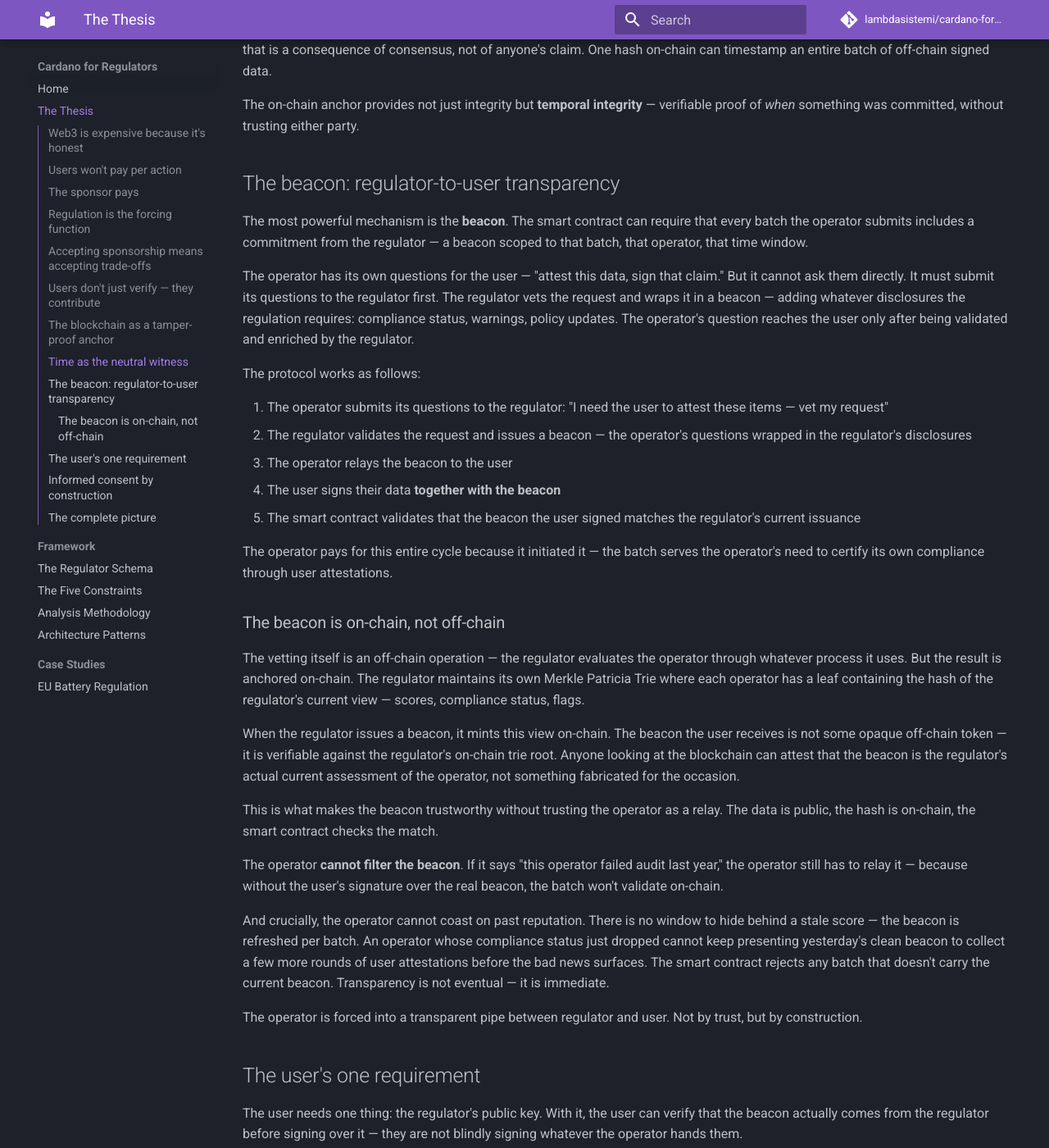
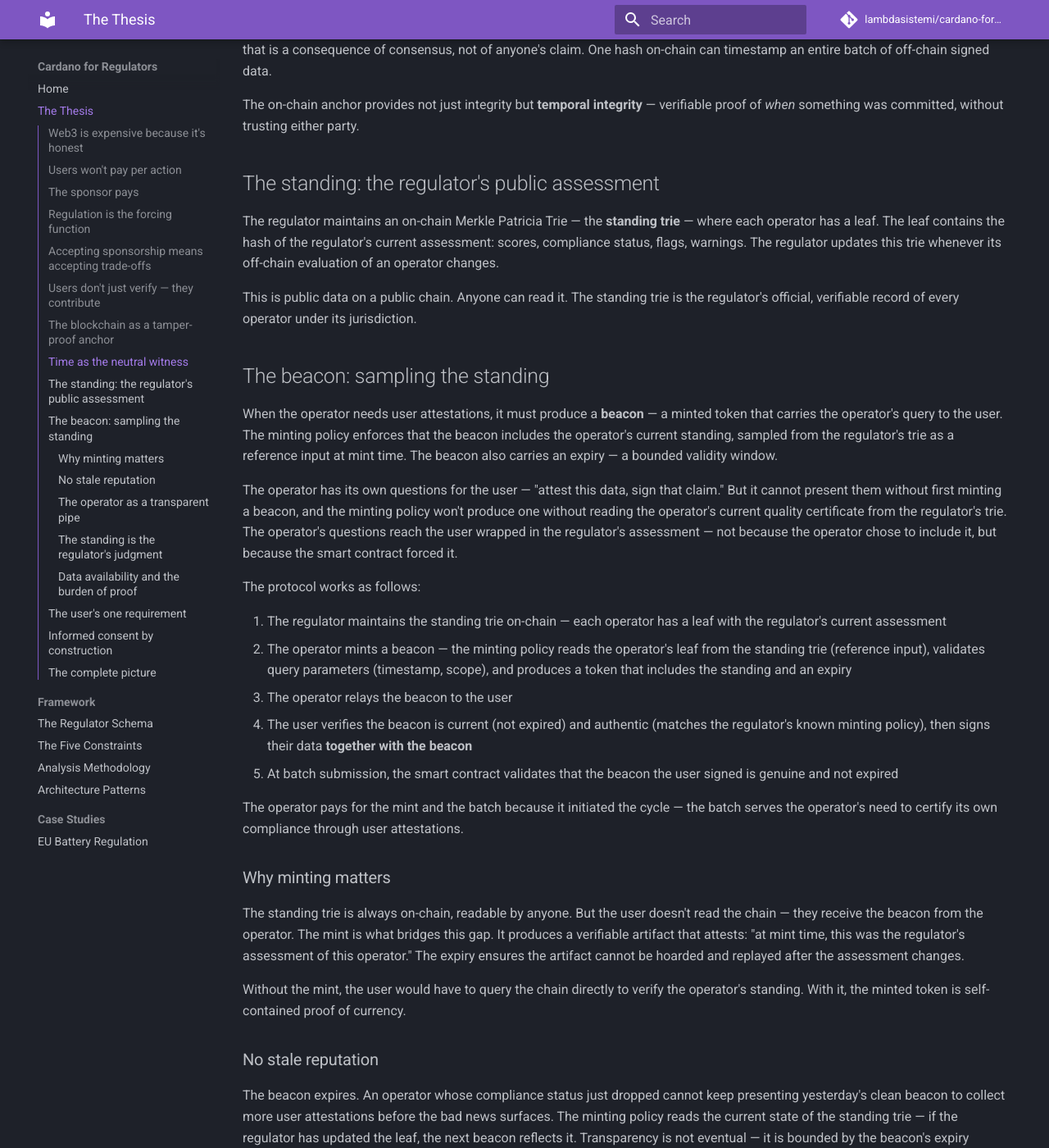
Before and after one commit to lambdasistemi/cardano-for-regulators, an MkDocs documentation site: the page built from docs/thesis.md, in a window 1280 px wide and 1400 px high, scrolled down 2269 px. Shown: the whole window at 82% size. Built offline with MkDocs 1.6.1 and Material for MkDocs 9.7.7, drawn with Linux system fonts in a browser that asks for light colours; comment, search, counter and statistics services are not loaded; some of the changed text lies outside the part shown.

Commit message:
Rewrite beacon section: standing trie, minting, data availability (#9)

```diff
--- a/docs/thesis.md
+++ b/docs/thesis.md
@@ -123,70 +123,145 @@ The on-chain anchor provides not just integrity but **temporal
 integrity** — verifiable proof of *when* something was committed,
 without trusting either party.
 
-## The beacon: regulator-to-user transparency
+## The standing: the regulator's public assessment
 
-The most powerful mechanism is the **beacon**. The smart contract can
-require that every batch the operator submits includes a commitment from
-the regulator — a beacon scoped to that batch, that operator, that time
-window.
+The regulator maintains an on-chain Merkle Patricia Trie — the
+**standing trie** — where each operator has a leaf. The leaf contains
+the hash of the regulator's current assessment: scores, compliance
+status, flags, warnings. The regulator updates this trie whenever its
+off-chain evaluation of an operator changes.
+
+This is public data on a public chain. Anyone can read it. The standing
+trie is the regulator's official, verifiable record of every operator
+under its jurisdiction.
+
+## The beacon: sampling the standing
+
+When the operator needs user attestations, it must produce a **beacon**
+— a minted token that carries the operator's query to the user. The
+minting policy enforces that the beacon includes the operator's current
+standing, sampled from the regulator's trie as a reference input at mint
+time. The beacon also carries an expiry — a bounded validity window.
 
 The operator has its own questions for the user — "attest this data,
-sign that claim." But it cannot ask them directly. It must submit its
-questions to the regulator first. The regulator vets the request and
-wraps it in a beacon — adding whatever disclosures the regulation
-requires: compliance status, warnings, policy updates. The operator's
-question reaches the user only after being validated and enriched by the
-regulator.
+sign that claim." But it cannot present them without first minting a
+beacon, and the minting policy won't produce one without reading the
+operator's current quality certificate from the regulator's trie. The
+operator's questions reach the user wrapped in the regulator's
+assessment — not because the operator chose to include it, but because
+the smart contract forced it.
 
 The protocol works as follows:
 
-1. The operator submits its questions to the regulator: "I need the user
-   to attest these items — vet my request"
-2. The regulator validates the request and issues a beacon — the
-   operator's questions wrapped in the regulator's disclosures
+1. The regulator maintains the standing trie on-chain — each operator
+   has a leaf with the regulator's current assessment
+2. The operator mints a beacon — the minting policy reads the operator's
+   leaf from the standing trie (reference input), validates query
+   parameters (timestamp, scope), and produces a token that includes the
+   standing and an expiry
 3. The operator relays the beacon to the user
-4. The user signs their data **together with the beacon**
-5. The smart contract validates that the beacon the user signed matches
-   the regulator's current issuance
+4. The user verifies the beacon is current (not expired) and authentic
+   (matches the regulator's known minting policy), then signs their data
+   **together with the beacon**
+5. At batch submission, the smart contract validates that the beacon the
+   user signed is genuine and not expired
 
-The operator pays for this entire cycle because it initiated it — the
-batch serves the operator's need to certify its own compliance through
-user attestations.
+The operator pays for the mint and the batch because it initiated the
+cycle — the batch serves the operator's need to certify its own
+compliance through user attestations.
 
-### The beacon is on-chain, not off-chain
+### Why minting matters
 
-The vetting itself is an off-chain operation — the regulator evaluates
-the operator through whatever process it uses. But the result is
-anchored on-chain. The regulator maintains its own Merkle Patricia Trie
-where each operator has a leaf containing the hash of the regulator's
-current view — scores, compliance status, flags.
+The standing trie is always on-chain, readable by anyone. But the user
+doesn't read the chain — they receive the beacon from the operator. The
+mint is what bridges this gap. It produces a verifiable artifact that
+attests: "at mint time, this was the regulator's assessment of this
+operator." The expiry ensures the artifact cannot be hoarded and
+replayed after the assessment changes.
 
-When the regulator issues a beacon, it mints this view on-chain. The
-beacon the user receives is not some opaque off-chain token — it is
-verifiable against the regulator's on-chain trie root. Anyone looking at
-the blockchain can attest that the beacon is the regulator's actual
-current assessment of the operator, not something fabricated for the
-occasion.
+Without the mint, the user would have to query the chain directly to
+verify the operator's standing. With it, the minted token is
+self-contained proof of currency.
 
-This is what makes the beacon trustworthy without trusting the operator
-as a relay. The data is public, the hash is on-chain, the smart contract
-checks the match.
+### No stale reputation
 
-The operator **cannot filter the beacon**. If it says "this operator
-failed audit last year," the operator still has to relay it — because
-without the user's signature over the real beacon, the batch won't
-validate on-chain.
+The beacon expires. An operator whose compliance status just dropped
+cannot keep presenting yesterday's clean beacon to collect more user
+attestations before the bad news surfaces. The minting policy reads the
+current state of the standing trie — if the regulator has updated the
+leaf, the next beacon reflects it. Transparency is not eventual — it is
+bounded by the beacon's expiry window.
 
-And crucially, the operator cannot coast on past reputation. There is no
-window to hide behind a stale score — the beacon is refreshed per batch.
-An operator whose compliance status just dropped cannot keep presenting
-yesterday's clean beacon to collect a few more rounds of user
-attestations before the bad news surfaces. The smart contract rejects
-any batch that doesn't carry the current beacon. Transparency is not
-eventual — it is immediate.
+### The operator as a transparent pipe
 
-The operator is forced into a transparent pipe between regulator and
-user. Not by trust, but by construction.
+The operator **cannot filter the standing**. If the regulator's
+assessment says "this operator failed audit last year," the beacon
+carries it — because the minting policy included it, and the user
+signed over it. The operator relays the regulator's judgment to the
+user not by choice, but by construction.
+
+### The standing is the regulator's judgment
+
+The standing trie is entirely under the regulator's control. Its inputs
+are heterogeneous: some are derived from on-chain data (inspecting
+operator trees, computing compliance metrics from chain history), some
+are off-chain (audits, inspections, complaints, legal proceedings), and
+some are cross-operator (aggregations across multiple operator trees,
+comparative metrics, systemic risk flags). The regulator fuses all of
+these into a single leaf per operator.
+
+This means the standing is not a mechanical derivation that anyone can
+independently recompute. The operator and the user can see *what* the
+regulator committed to — the hash is on-chain, immutable, timestamped —
+but not *how* it was computed. The methodology, the weighting, the
+off-chain inputs that went into the assessment are all inside the
+regulator's process.
+
+This is the irreducible trust point in the system. The blockchain
+removes the need to trust the operator. It guarantees data integrity and
+temporal integrity. But the regulator's judgment itself — the content of
+the standing — must be trusted, or challenged through external
+mechanisms: courts, appeals, competing regulators, public scrutiny of
+the methodology.
+
+What the chain does guarantee is **accountability**. Every assessment is
+timestamped, public, and immutable. If the methodology is later shown to
+be flawed or biased, the historical record of what was assessed and when
+is there for everyone — operators, users, courts — to examine. The
+regulator cannot retroactively revise its own history. The chain doesn't
+make the regulator fair, but it makes the regulator answerable.
+
+### Data availability and the burden of proof
+
+The standing trie stores hashes on-chain, not the full certificate
+content. There is no guarantee that the pre-image behind a leaf hash can
+be reconstructed from the chain alone. This is a deliberate trade-off —
+storing full certificates on-chain would be prohibitively expensive.
+
+The auditability burden falls on the party that wants to challenge. The
+chain guarantees the *existence* and *timing* of every certificate — the
+hashes are immutable — but reconstructing the content is the
+challenger's responsibility.
+
+This works because each party naturally holds the data they need:
+
+- **The operator** received every certificate the regulator issued for
+  it. If the operator wants to challenge the regulator's assessment in
+  court, the operator must have kept its certificate history.
+- **The user** signed over beacons that contained the operator's
+  standing. If the user wants to challenge the operator, the user must
+  have kept the beacons.
+
+In both cases, the chain serves as the arbiter of *whether* the
+presented data matches the on-chain hash — not as the archive itself.
+The hash settles disputes: if the challenger produces a certificate and
+its hash matches the leaf at that point in time, the content is proven
+authentic.
+
+The only gap is a third party wanting to audit without having
+participated. This is an edge case that could be addressed by regulatory
+archiving mandates or content-addressed storage, but the core protocol
+does not depend on it.
 
 ## The user's one requirement
 
```
